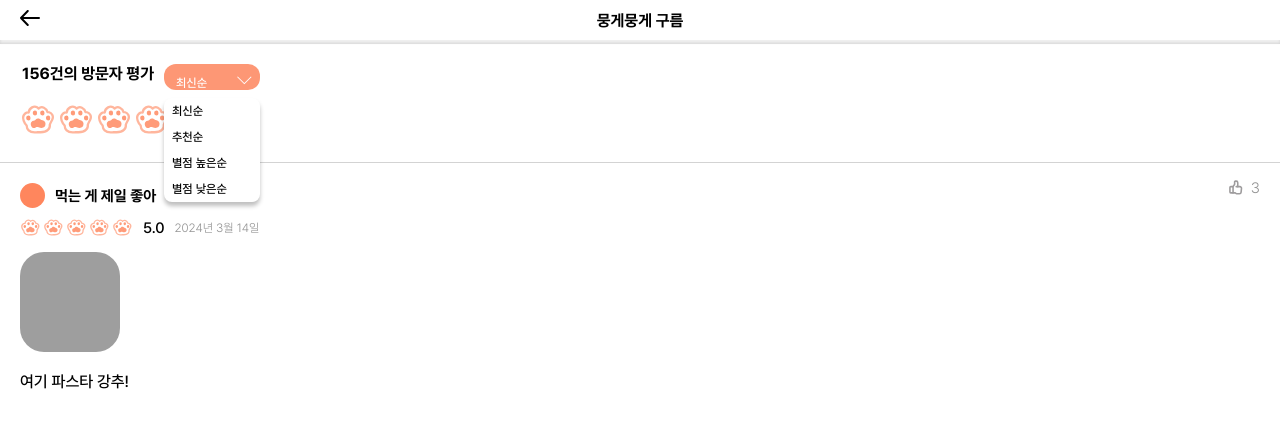
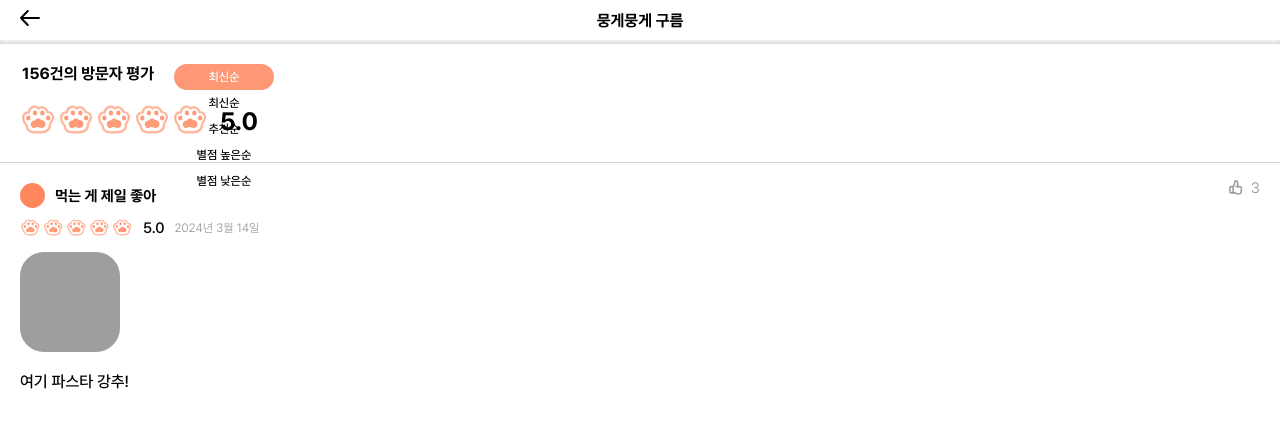
Before and after one commit to 2kmkmkm/2024_BEOTKKOTTHON_TEAM_2_FE_3, a React (Create React App) app: page /review in a window 1280 px wide. Shown: the top 428 px of the page. Built offline with nearby package versions, Linux system fonts and the light colour scheme; grey boxes are pictures that could not be loaded.

Commit message:
feat: 카테고리 선택 시 해당 카테고리아이디로 넘어가도록 구현

```diff
--- a/package.json
+++ b/package.json
@@ -6,6 +6,7 @@
     "@testing-library/jest-dom": "^5.17.0",
     "@testing-library/react": "^13.4.0",
     "@testing-library/user-event": "^13.5.0",
+    "axios": "^1.6.8",
     "modal": "^1.2.0",
     "react": "^18.2.0",
     "react-dom": "^18.2.0",
--- a/src/App.js
+++ b/src/App.js
@@ -12,8 +12,8 @@ function App() {
     <BrowserRouter>
       <Routes>
         <Route path="/" element={<MainPage />} />
-        <Route path="/spotlist" element={<SpotlistPage />} />
-        <Route path="/spotdetail" element={<SpotdetailPage />} />
+        <Route path="/spotlist/:categoryId" element={<SpotlistPage />} />
+        <Route path="/spotdetail/" element={<SpotdetailPage />} />
         <Route path="/review" element={<ReviewPage />} />
         <Route path="/reviewwrite" element={<ReviewWritePage />} />
       </Routes>
--- a/src/Page/MainPage.jsx
+++ b/src/Page/MainPage.jsx
@@ -15,6 +15,8 @@ import western from "../Img/양식.svg";
 import japanese from "../Img/일식.svg";
 import bunsik from "../Img/분식.svg";
 import etc from "../Img/기타.svg";
+import axios from "axios";
+import { useNavigate, useParams, useHistory } from "react-router-dom";
 
 const Logo = styled.a`
   padding: 10px;
@@ -85,13 +87,20 @@ const CategoryImage = styled.div`
 `;
 
 const Category = () => {
+  const [categoryId, setCategoryId] = useState();
+
   return (
     <>
       <table className="category">
         <tbody>
           <tr>
             <td height="20px">
-              <Link className="categorybutton" to="/spotlist">
+              <Link
+                value="all"
+                className="categorybutton"
+                to={`/spotlist/${categoryId}`}
+                onClick={() => setCategoryId("all")}
+              >
                 <CategoryImage>
                   <img width="45px" src={all} alt="all" />
                 </CategoryImage>
@@ -99,7 +108,11 @@ const Category = () => {
               </Link>
             </td>
             <td>
-              <Link className="categorybutton" to="/spotlist">
+              <Link
+                className="categorybutton"
+                to={`/spotlist/${categoryId}`}
+                onClick={() => setCategoryId("bar")}
+              >
                 <CategoryImage>
                   <img width="35px" src={bar} alt="bar" />
                 </CategoryImage>
@@ -107,13 +120,17 @@ const Category = () => {
               </Link>
             </td>
             <td>
-              <Link className="categorybutton" to="/spotlist">
+              <Link
+                className="categorybutton"
+                to={`/spotlist/${categoryId}`}
+                onClick={() => setCategoryId("care_dessert")}
+              >
                 <CategoryImage>
                   <img
                     width="40px"
                     style={{ marginLeft: "2px" }}
                     src={cafe_dessert}
-                    alt="cafe/dessert"
+                    alt="cafe_dessert"
                   />
                 </CategoryImage>
               </Link>
@@ -122,7 +139,11 @@ const Category = () => {
           </tr>
           <tr>
             <td height="20px">
-              <Link className="categorybutton" to="/spotlist">
+              <Link
+                className="categorybutton"
+                to={`/spotlist/${categoryId}`}
+                onClick={() => setCategoryId("korean")}
+              >
                 <CategoryImage>
                   <img width="40px" src={korean} alt="korean" />
                 </CategoryImage>
@@ -130,7 +151,11 @@ const Category = () => {
               <div>한식</div>
             </td>
             <td>
-              <Link className="categorybutton" to="/spotlist">
+              <Link
+                className="categorybutton"
+                to={`/spotlist/${categoryId}`}
+                onClick={() => setCategoryId("chinese")}
+              >
                 <CategoryImage>
                   <img width="100px" src={chinese} alt="chinese" />
                 </CategoryImage>
@@ -138,7 +163,11 @@ const Category = () => {
               <div>중식</div>
             </td>
             <td>
-              <Link className="categorybutton" to="/spotlist">
+              <Link
+                className="categorybutton"
+                to={`/spotlist/${categoryId}`}
+                onClick={() => setCategoryId("western")}
+              >
                 <CategoryImage>
                   <img width="40px" src={western} alt="western" />
                 </CategoryImage>
@@ -148,7 +177,11 @@ const Category = () => {
           </tr>
           <tr>
             <td height="20px">
-              <Link className="categorybutton" to="/spotlist">
+              <Link
+                className="categorybutton"
+                to={`/spotlist/${categoryId}`}
+                onClick={() => setCategoryId("japanese")}
+              >
                 <CategoryImage>
                   <img width="40px" src={japanese} alt="japanese" />
                 </CategoryImage>
@@ -156,7 +189,11 @@ const Category = () => {
               <div>일식</div>
             </td>
             <td>
-              <Link className="categorybutton" to="/spotlist">
+              <Link
+                className="categorybutton"
+                to={`/spotlist/${categoryId}`}
+                onClick={() => setCategoryId("bunsik")}
+              >
                 <CategoryImage>
                   <img width="20px" src={bunsik} alt="bunsik" />
                 </CategoryImage>
@@ -164,7 +201,11 @@ const Category = () => {
               <div>분식</div>
             </td>
             <td>
-              <Link className="categorybutton" to="/spotlist">
+              <Link
+                className="categorybutton"
+                to={`/spotlist/${categoryId}`}
+                onClick={() => setCategoryId("etc")}
+              >
                 <CategoryImage>
                   <img width="45px" src={etc} alt="etc" />
                 </CategoryImage>
--- a/src/Page/ReviewPage.jsx
+++ b/src/Page/ReviewPage.jsx
@@ -51,29 +51,26 @@ const ReviewNum = () => {
 };
 
 const SelectBox = styled.div`
-  margin-left: 10px;
+  margin-left: 20px;
   font-family: "Pretendard-Medium";
   position: relative;
   width: 80px;
   height: 10px;
-  padding: 8px;
-  border-radius: 12px;
+  padding: 8px 10px 8px 10px;
+  border-radius: 2rem;
   background-color: #fd9775;
+  text-align: center;
+  justify-content: center;
   cursor: pointer;
-  &::before {
-    content: "⌵";
-    position: absolute;
-    top: 1px;
-    right: 8px;
-    color: white;
-    font-size: 20px;
-  }
+  display: flex;
 `;
 
 const Label = styled.label`
+  display: flex;
   font-size: 12px;
-  margin-left: 4px;
   text-align: center;
+  align-items: center;
+  justify-content: center;
   color: white;
 `;
 
@@ -81,20 +78,21 @@ const SelectOptions = styled.ul`
   box-shadow: 0px 4px 4px rgba(0, 0, 0, 0.25);
   position: absolute;
   list-style: none;
-  top: 18px;
+  margin-top: 18px;
   left: 0;
   width: 100%;
   padding: 0;
   border-radius: 8px;
   background-color: white;
   color: black;
+  max-height: ${(props) => (props.show ? "none" : "0")};
 `;
 
 const Option = styled.li`
   font-size: 12px;
   padding: 6px 8px;
   &:hover {
-    background-color: #c4c4c4;
+    background-color: #eaeaea;
   }
 `;
 
@@ -102,19 +100,31 @@ const Select = () => {
   const [currentValue, setCurrentValue] = useState("최신순");
   const [showOptions, setShowOptions] = useState(false);
 
-  const handleOnChangeSelectValue = (e) => {
-    const { innerText } = e.target;
-    setCurrentValue(innerText);
+  const handleToggleOptions = () => {
+    setShowOptions((prev) => !prev);
+  };
+
+  const handleOnChangeSelectValue = (value) => {
+    setCurrentValue(value);
+    setShowOptions(false);
   };
 
   return (
-    <SelectBox onClick={() => setShowOptions((prev) => !prev)}>
+    <SelectBox onClick={handleToggleOptions}>
       <Label>{currentValue}</Label>
       <SelectOptions show={showOptions}>
-        <Option onClick={handleOnChangeSelectValue}>최신순</Option>
-        <Option onClick={handleOnChangeSelectValue}>추천순</Option>
-        <Option onClick={handleOnChangeSelectValue}>별점 높은순</Option>
-        <Option onClick={handleOnChangeSelectValue}>별점 낮은순</Option>
+        <Option onClick={() => handleOnChangeSelectValue("최신순")}>
+          최신순
+        </Option>
+        <Option onClick={() => handleOnChangeSelectValue("추천순")}>
+          추천순
+        </Option>
+        <Option onClick={() => handleOnChangeSelectValue("별점 높은순")}>
+          별점 높은순
+        </Option>
+        <Option onClick={() => handleOnChangeSelectValue("별점 낮은순")}>
+          별점 낮은순
+        </Option>
       </SelectOptions>
     </SelectBox>
   );
--- a/src/Page/SpotlistPage.jsx
+++ b/src/Page/SpotlistPage.jsx
@@ -4,7 +4,7 @@ import back from "../Img/back.svg";
 import point from "../Img/point.svg";
 import location from "../Img/location_white.svg";
 import catfoot from "../Img/catfoot.svg";
-import { Link } from "react-router-dom";
+import { BrowserRouter as Router, Link, useParams } from "react-router-dom";
 import styles from "../css/spotlistpage.module.css";
 import "../font/font.css";
 
@@ -152,6 +152,8 @@ const SpotlistPage = () => {
     );
   };
 
+  const { categoryId } = useParams();
+
   return (
     <>
       <Header>
@@ -160,7 +162,7 @@ const SpotlistPage = () => {
             <img src={back} alt="back" />
           </Link>
         </Back>
-        <CategoryName>전체</CategoryName>
+        <CategoryName>{categoryId}</CategoryName>
         <Point>
           <img src={point} width="25px" alt="point" />
         </Point>
```
Also changed, not shown: 1 other file (tests, documents, lock files or other folders).
